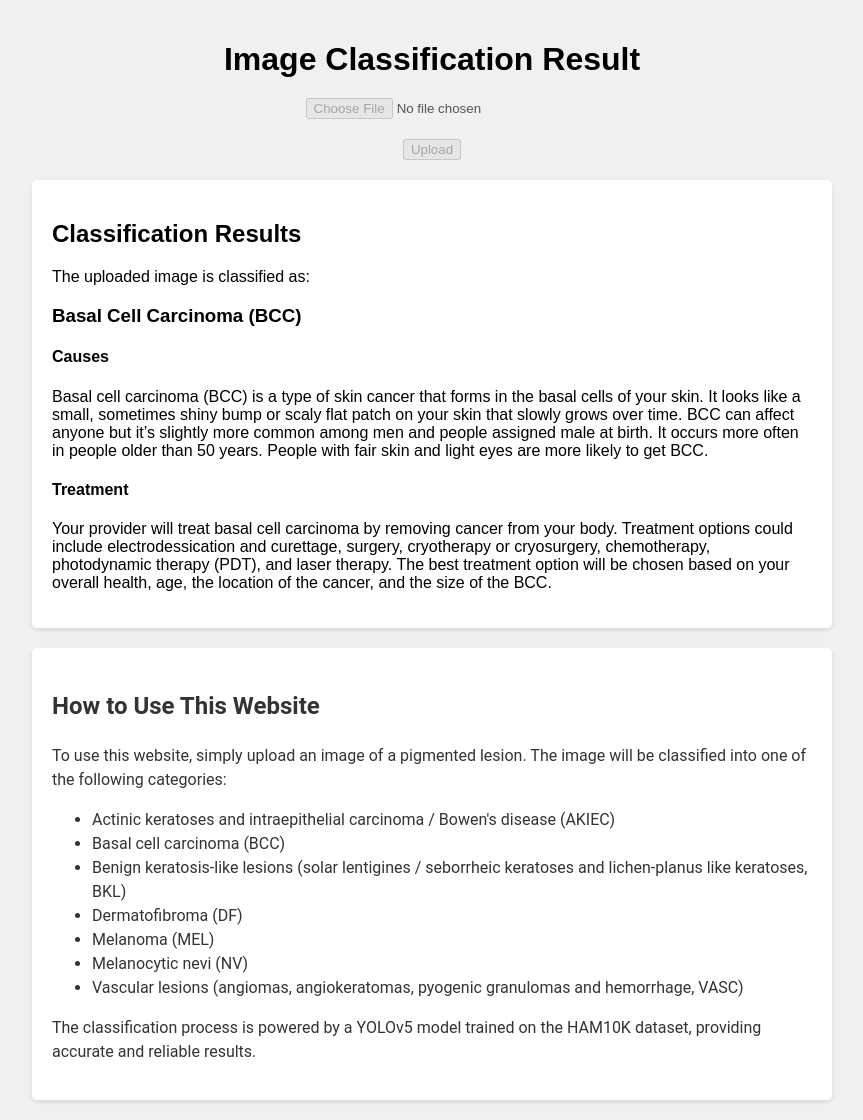
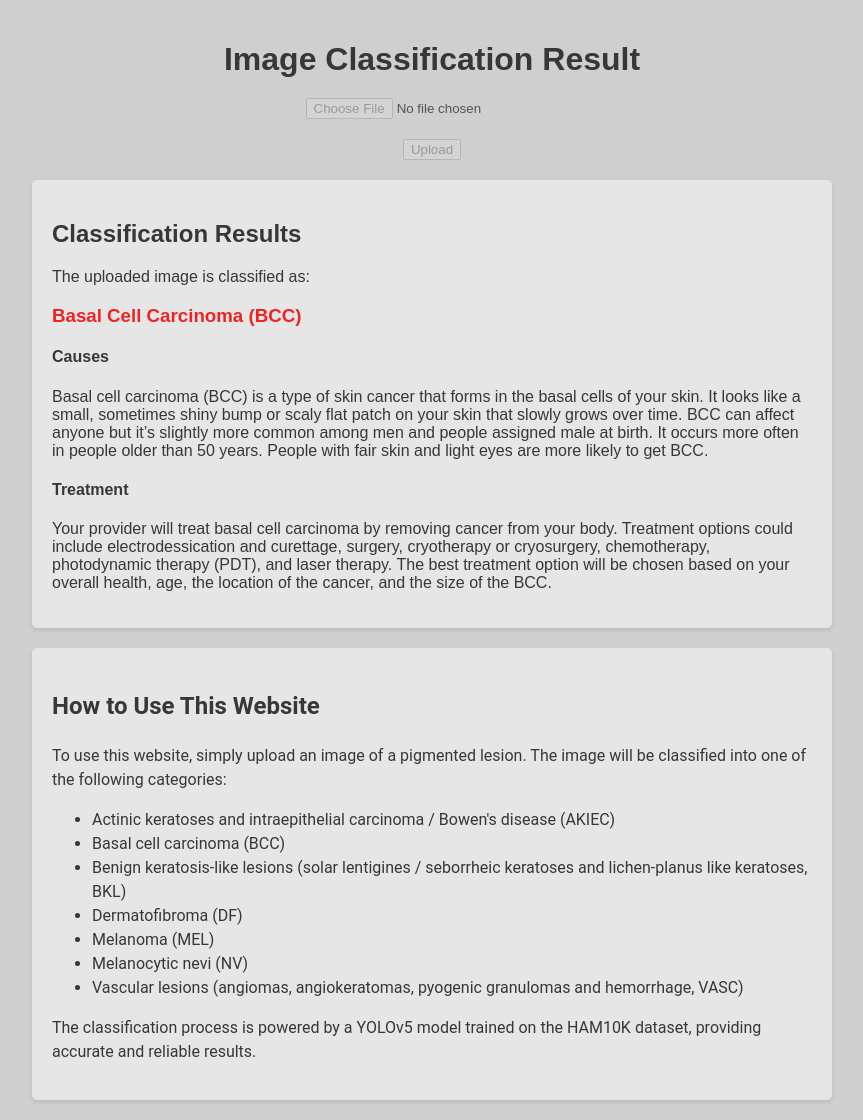
Before and after one commit to Entro01/Ham10k, a Flask app: page / in a window 1280 px wide. Shown: the whole page, without its empty margins (208-1071 px from the left). Run offline with Flask 3, Linux system fonts and the light colour scheme.

Commit message:
changed colors

```diff
--- a/templates/mockup.html
+++ b/templates/mockup.html
@@ -3,13 +3,15 @@
 <head>
     <meta charset="UTF-8">
     <meta name="viewport" content="width=device-width, initial-scale=1.0">
-    <title>Image Classification with YOLOv5</title>
+    <title>Cancer Classification with YOLOv5</title>
     <style>
         body {
             font-family: Arial, sans-serif;
             margin: 0;
             padding: 0;
-            background-color: #f0f0f0;
+            background-color: rgb(207,207,207);
+            font-family: Arial, sans-serif;
+            color: rgb(55, 55, 55);
         }
         .container {
             max-width: 800px;
@@ -30,14 +32,14 @@
         }
         .results {
             display: block;
-            background-color: #fff;
+            background-color: rgb(230,230,230);
             padding: 20px;
             border-radius: 5px;
             box-shadow: 0 2px 4px rgba(0, 0, 0, 0.1);
             margin-top: 20px;
         }
         .instructions {
-            background-color: #fff;
+            background-color: rgb(230,230,230);
             padding: 20px;
             border-radius: 5px;
             box-shadow: 0 2px 4px rgba(0, 0, 0, 0.1);
@@ -46,8 +48,12 @@
             font-family: 'Roboto', sans-serif;
             font-size: 16px;
             line-height: 1.5;
-            color: #333;
+            color: rgb(55, 55, 55);
         }
+        .bcc-text {
+            color: #EF2323; /* Peach-ish color for "Basal Cell Carcinoma (BCC)" */
+        }
+
     </style>
 </head>
 <body>
@@ -60,7 +66,8 @@
         <div class="results" id="results">
             <h2>Classification Results</h2>
             <p>The uploaded image is classified as:</p>
-            <h3>Basal Cell Carcinoma (BCC)</h3>
+            <h3><p class="bcc-text">Basal Cell Carcinoma (BCC)</p>
+            </h3>
             <h4>Causes</h4>
             <p>Basal cell carcinoma (BCC) is a type of skin cancer that forms in the basal cells of your skin. It looks like a small, sometimes shiny bump or scaly flat patch on your skin that slowly grows over time. BCC can affect anyone but it’s slightly more common among men and people assigned male at birth. It occurs more often in people older than 50 years. People with fair skin and light eyes are more likely to get BCC.</p>
             <h4>Treatment</h4>
--- a/templates/results.html
+++ b/templates/results.html
@@ -1,7 +1,7 @@
 <!DOCTYPE html>
 <html>
 <head>
-    <title>Image Classification Result</title>
+    <title>Cancer Classification Result</title>
 </head>
 <body>
     <h1>Classification Result</h1>
```
